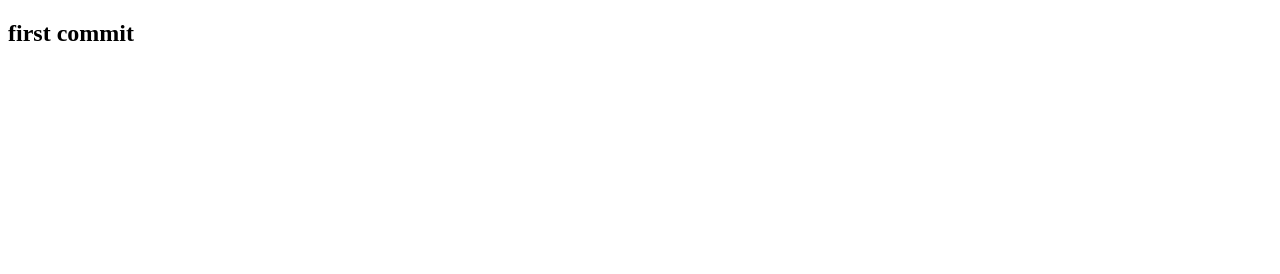
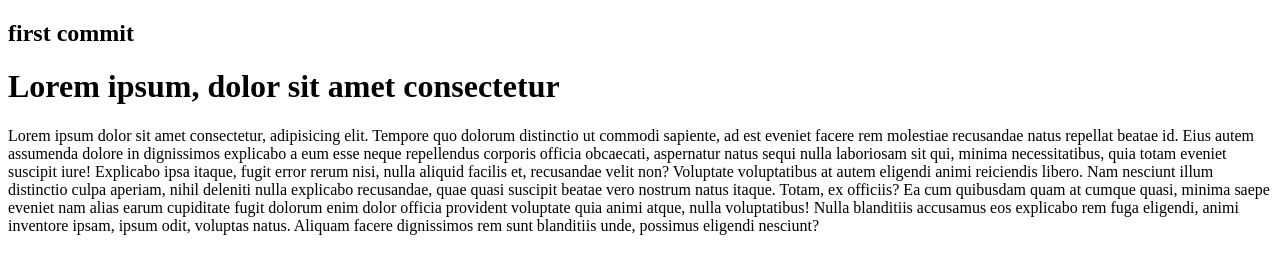
Before and after one commit to sujon-258549/multiple-test-project, a plain HTML site: page index.html in a window 1280 px wide. Drawn offline with Linux system fonts and the light colour scheme.

Commit message:
dev 1 frist commit

```diff
--- a/index.html
+++ b/index.html
@@ -7,5 +7,26 @@
   </head>
   <body>
     <h2>first commit</h2>
+    <div>
+      <h1>Lorem ipsum, dolor sit amet consectetur</h1>
+      <p>
+        Lorem ipsum dolor sit amet consectetur, adipisicing elit. Tempore quo
+        dolorum distinctio ut commodi sapiente, ad est eveniet facere rem
+        molestiae recusandae natus repellat beatae id. Eius autem assumenda
+        dolore in dignissimos explicabo a eum esse neque repellendus corporis
+        officia obcaecati, aspernatur natus sequi nulla laboriosam sit qui,
+        minima necessitatibus, quia totam eveniet suscipit iure! Explicabo ipsa
+        itaque, fugit error rerum nisi, nulla aliquid facilis et, recusandae
+        velit non? Voluptate voluptatibus at autem eligendi animi reiciendis
+        libero. Nam nesciunt illum distinctio culpa aperiam, nihil deleniti
+        nulla explicabo recusandae, quae quasi suscipit beatae vero nostrum
+        natus itaque. Totam, ex officiis? Ea cum quibusdam quam at cumque quasi,
+        minima saepe eveniet nam alias earum cupiditate fugit dolorum enim dolor
+        officia provident voluptate quia animi atque, nulla voluptatibus! Nulla
+        blanditiis accusamus eos explicabo rem fuga eligendi, animi inventore
+        ipsam, ipsum odit, voluptas natus. Aliquam facere dignissimos rem sunt
+        blanditiis unde, possimus eligendi nesciunt?
+      </p>
+    </div>
   </body>
 </html>
```
